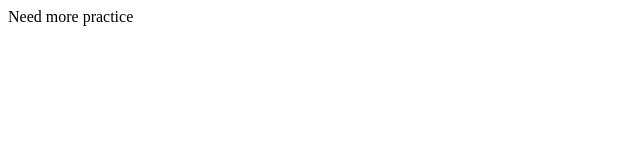
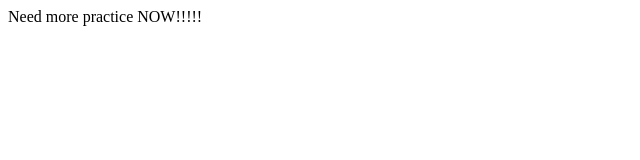
Before and after one commit to IanScottDev/Github-Submit-Practice, a plain HTML site: page index.html in a window 1280 px wide. Shown: the full height of the page, 0-640 px from the left. Drawn offline with Linux system fonts and the light colour scheme.

Commit message:
More Practice NOW!

```diff
--- a/index.html
+++ b/index.html
@@ -6,6 +6,6 @@
     <title>Document</title>
 </head>
 <body>
-    Need more practice
+    Need more practice NOW!!!!!
 </body>
 </html>
```
Also changed, not shown: about.html (deleted).
